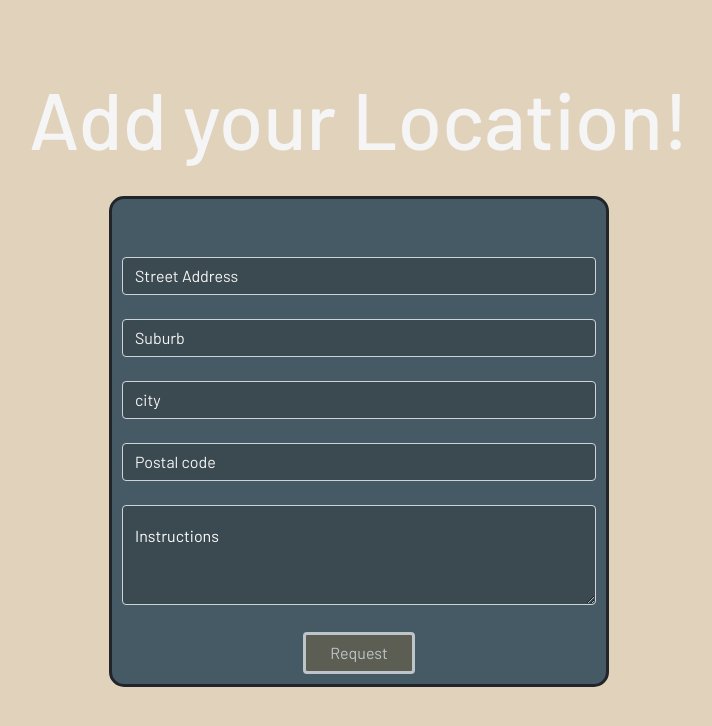
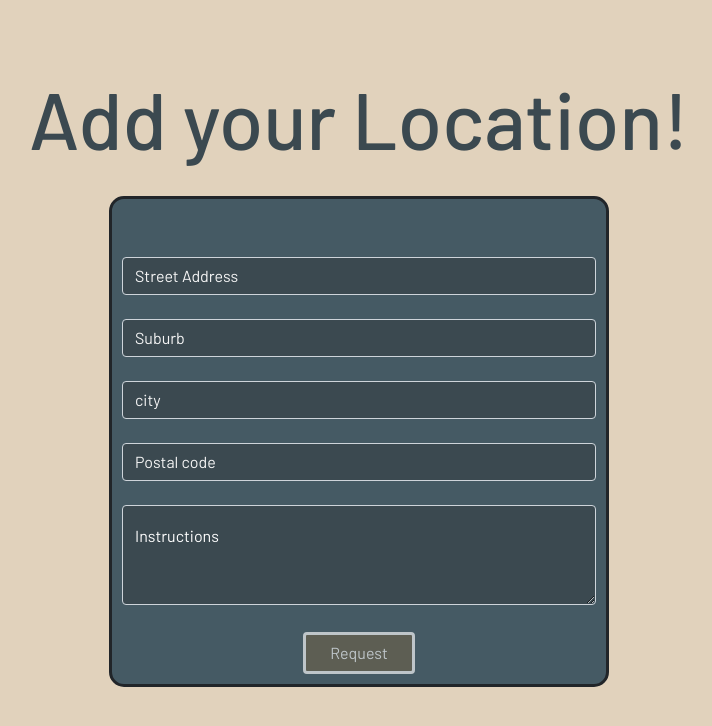
Before and after one commit to Lahlie04/Errands-app, an Angular app in the folder front-end/: page /posting in a window 1280 px wide. Shown: the top 726 px of the page, without its empty margins (281-993 px from the left). Built offline with nearby package versions, Linux system fonts and the light colour scheme; no server answers.

Commit message:
posting comments and color

```diff
--- a/front-end/src/app/components/posting/posting.component.css
+++ b/front-end/src/app/components/posting/posting.component.css
@@ -40,7 +40,7 @@ background-color: #3b4950;
     color: white;
   }
 section h1{
-    color: whitesmoke;
+    color: #3b4950;
     font-family: "Barlow", sans-serif;
     font-size:80px;
     margin-bottom: 30px;
--- a/front-end/src/app/components/posting/posting.component.ts
+++ b/front-end/src/app/components/posting/posting.component.ts
@@ -86,7 +86,8 @@ comData:any ={
     })
   }
 
-  async getAddress(){
+  // async getAddress(){
+  getAddress(){
 
     this.addressData ={
       request_id:localStorage.getItem("request_id"),
@@ -103,7 +104,10 @@ comData:any ={
       console.log(res)
       console.log(this.comData);
 
-      this.addComment();
+      // this.addComment();
+      this.service.addComment(this.comData).subscribe((res:any)=>{
+        console.log('comment added');
+      })
 
     })
   }
--- a/front-end/src/app/components/requests/requests.component.ts
+++ b/front-end/src/app/components/requests/requests.component.ts
@@ -86,7 +86,7 @@ acceptRequest(){
 
 
 myFunction(request:any){
-  console.log('hello');
+  // console.log('hello');
   console.log(request);
   this.reqData.id=request;
   this.reqData.runner_id=localStorage.getItem("runnerID");
--- a/front-end/src/app/components/service-info/service-info.component.ts
+++ b/front-end/src/app/components/service-info/service-info.component.ts
@@ -44,8 +44,6 @@ this.serviceId=localStorage.getItem("serviceID");
 
 items: Service[] = [
 
-
-
 ];
 
 myFunction(item: any){
--- a/front-end/src/app/interface/user.ts
+++ b/front-end/src/app/interface/user.ts
@@ -83,7 +83,6 @@ export interface Runner{
 
 }
 
-
 export interface History{
     errand: string
     runner_name:string
```
